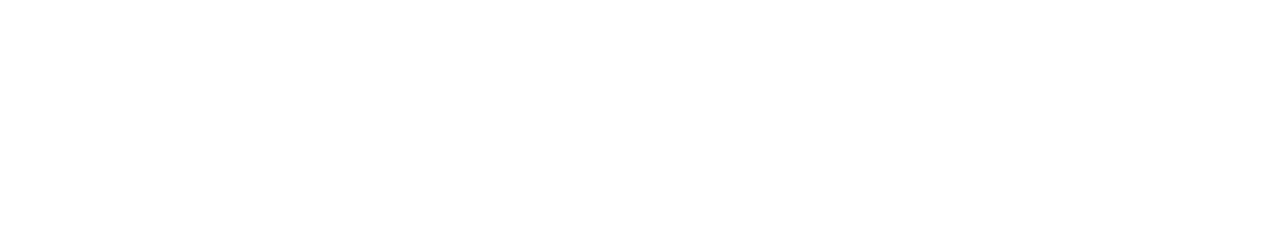
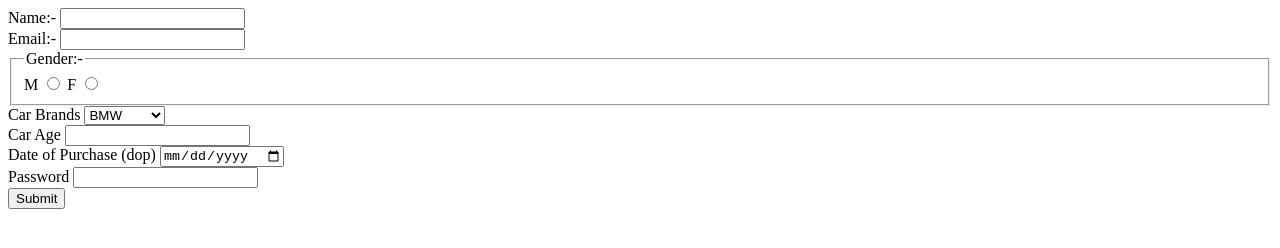
Before and after one commit to acciojob/car-insurance-form-Himanshu62727, a website: page main.html in a window 1280 px wide. Drawn offline with Linux system fonts and the light colour scheme.

Commit message:
created a submission

```diff
--- a/main.html
+++ b/main.html
@@ -8,6 +8,33 @@
 
 <body>
 	<!-- the entire body must be written by student -->
+
+	<form action="car-insurance-form" method = "post">
+		<label for = name>Name:-</label>
+		<input type = "text" id = name  required><br>
+		<label for = email>Email:-</label>
+		<input type = "email" id = email  required><br>
+		<fieldset>
+		<legend>Gender:-</legend>
+		<label for = m>M</label>
+		<input type = "radio" id = m name = Gender value = m required>
+		<label for = f>F</label>
+		<input type = "radio" id = f  name = Gender value = f required><br>
+		</fieldset>
+		<label for = cars>Car Brands</label>
+		<select id = cars>
+			<option>BMW</option>
+			<option>Audi</option>
+			<option>Mercedez</option>
+		</select><br>
+		<label for = carage>Car Age</label>
+		<input type = "number" id = carage required><br>
+		<label for = dop>Date of Purchase (dop)</label>
+		<input type = "date" id = dop required><br>
+		<label for = password>Password</label>
+		<input type = "password" id = password  required><br>
+		<input type = submit>
+	</form>
     <script type="text/javascript" src="./script.js">
 </script>
 
```
